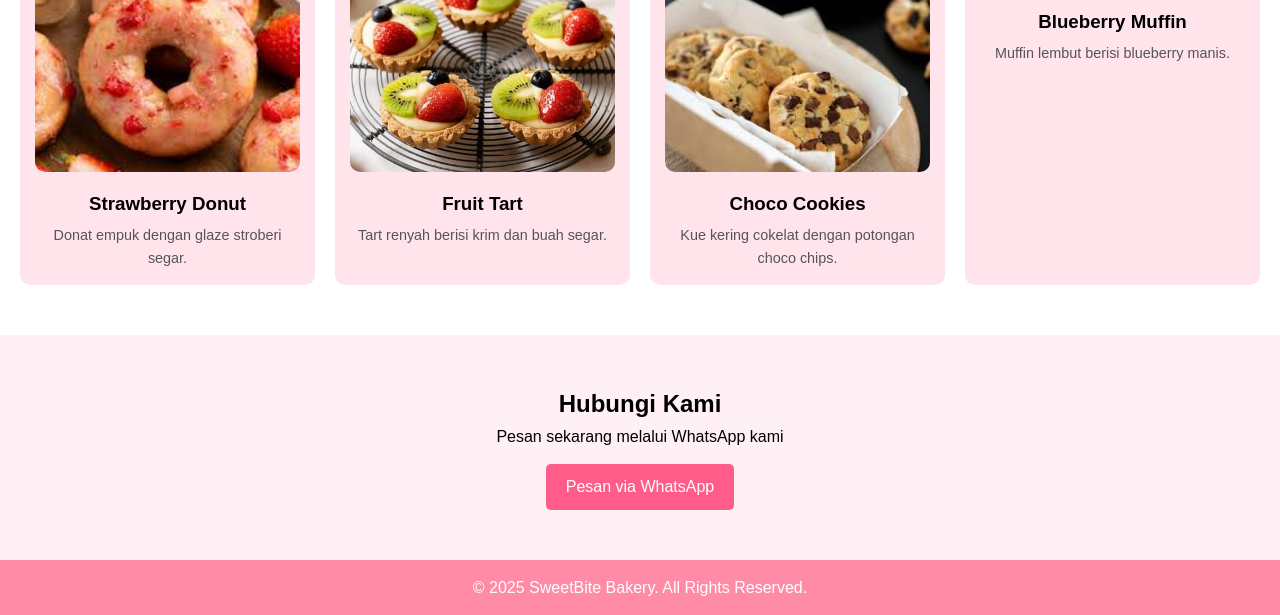
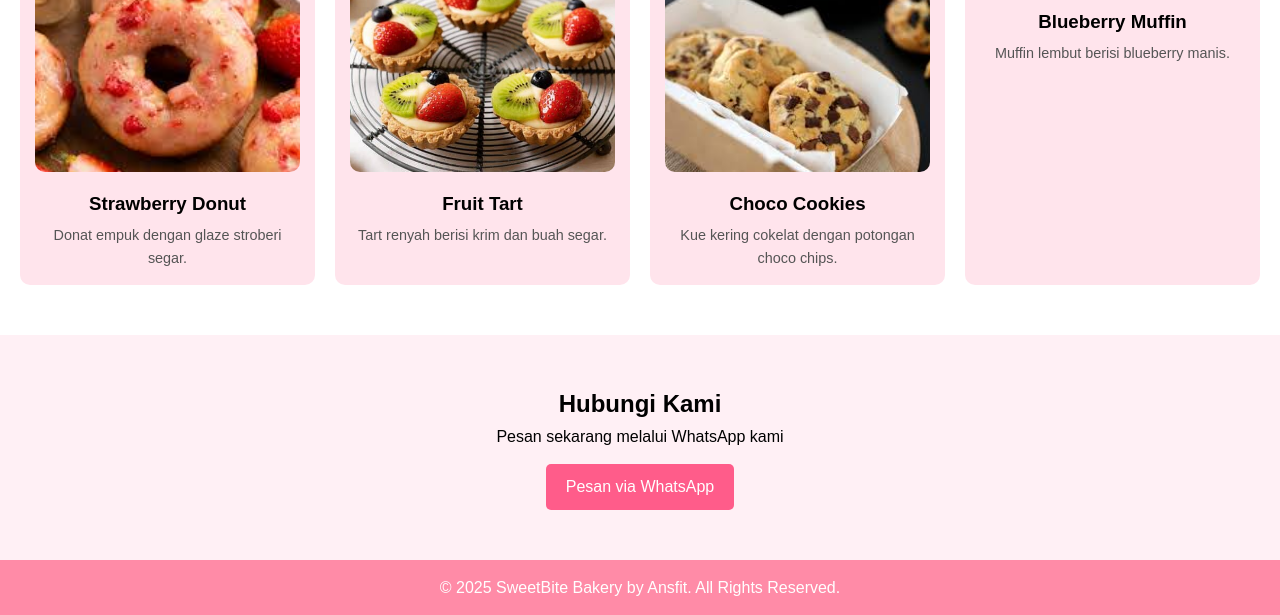
Before and after one commit to Revou-Coding-Camp/codingcamp-11-aug-25-anisafitry, a plain HTML site: page index.html in a window 1280 px wide. Shown: the part 1514-2129 px from the top of the page. Drawn offline with Linux system fonts and the light colour scheme.

Commit message:
Third Commit

```diff
--- a/index.html
+++ b/index.html
@@ -99,7 +99,7 @@
 
     <!-- Footer -->
     <footer>
-        <p>© 2025 SweetBite Bakery. All Rights Reserved.</p>
+        <p>© 2025 SweetBite Bakery by Ansfit. All Rights Reserved.</p>
     </footer>
 
     <!-- JavaScript -->
```
Also changed, not shown: style.css (+6 -8 lines).
